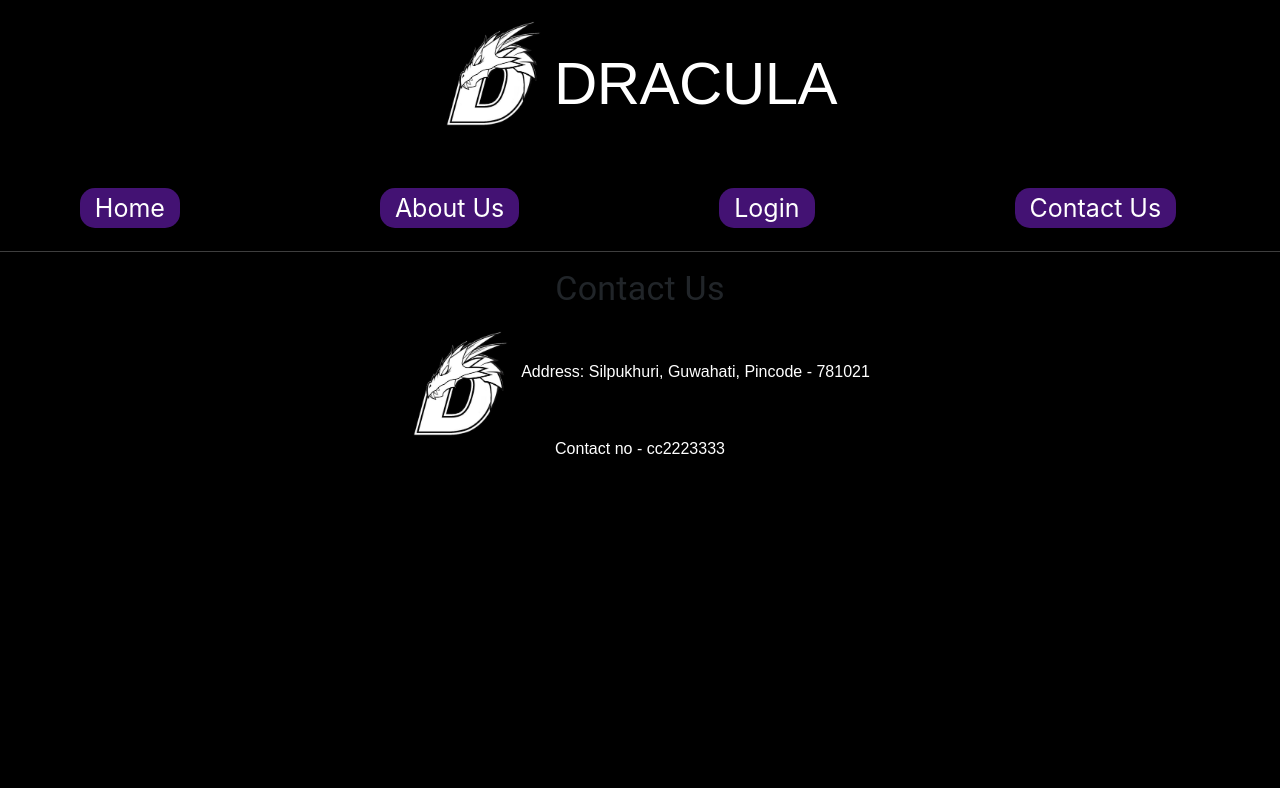
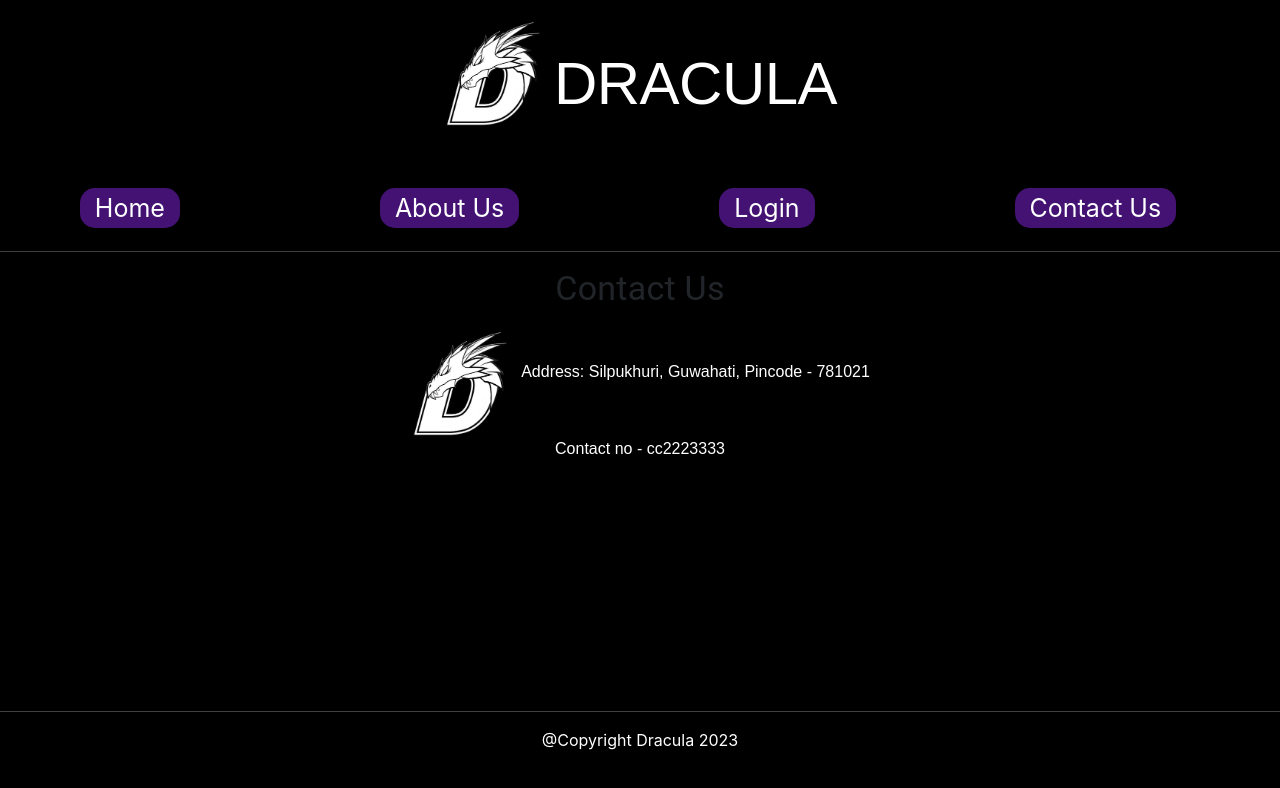
Before and after one commit to hrishiraj102/DraculaClient, a React (Create React App) app: page /contact in a window 1280 px wide. Shown: the top 788 px of the page. Built offline with nearby package versions, Linux system fonts and the light colour scheme.

Commit message:
Axios remove from productcall,Foorter fix

```diff
--- /dev/null
+++ b/src/components/Footer.jsx
@@ -0,0 +1,16 @@
+import { Typography } from "@mui/material"
+
+function Footer (){
+    return (
+        <>
+        <hr style={{color:"white"}} />
+        <Typography variant="h7" sx={{color:"white"}}>
+            @Copyright Dracula 2023
+
+        </Typography>
+        </>
+
+    )
+}
+
+export default Footer
--- a/src/components/ProductCall.js
+++ b/src/components/ProductCall.js
@@ -1,21 +1,19 @@
-import { Container, Grid, Typography } from "@mui/material";
+import {Grid, Typography } from "@mui/material";
 import { Box } from "@mui/system";
-import axios from "axios";
-import { Button } from "bootstrap";
+
 import { useEffect, useState } from "react";
-import { json } from "react-router-dom";
+
 import "./ProductList.css"
 import SlideShow from "./SlideShow";
-
+import productsData from "./productsAPI.json"
+import Footer from "./Footer";
 
 function ProductCall() {
     var [product, setProduct] = useState([]);
-    var url = "http://localhost:8080/products";
+    //var url = "http://localhost:8080/products";
 
     useEffect(() => {
-        axios.get(url)
-            .then(res => setProduct(res.data))
-            .then(error => console.error("Error" + error));
+        setProduct(productsData.products)
     }, []);
 
     return (
@@ -35,7 +33,7 @@ function ProductCall() {
                     {product.map((item) =>
                         <Grid sx={{ display: "flex", flexDirection: "column", width: "350px", height: "500px" }} >
                             <Grid >
-                                <img style={{ width: "280px", height: "330px", borderRadius: 5 }} src={item.imageUrl} />
+                                <img style={{ width: "280px", height: "330px", borderRadius: 5 }} src={item.imageUrl} alt="productimage"/>
                             </Grid>
                             <Typography variant="h6" sx={{ color: "white" }}>{item.pname}</Typography>
                             <Typography variant="body" sx={{ color: "white" }}>Price- ₹{item.price}</Typography>
@@ -52,9 +50,7 @@ function ProductCall() {
 
             </Grid>
 
-            <div>
-                <h1 color={"white"}>Footer</h1>
-            </div>
+            <Footer/>
 
         </>
     )
--- a/src/pages/AboutPage.js
+++ b/src/pages/AboutPage.js
@@ -1,3 +1,4 @@
+import Footer from "../components/Footer";
 import SlideShow from "../components/SlideShow";
 
 function AboutPage() {
@@ -6,12 +7,14 @@ function AboutPage() {
     return (
         <div>
             <div>
-                <SlideShow/>
-                </div>
+                <SlideShow />
+            </div>
             <h3 className="text1">About the age</h3>
             <h6 className="text1">Loseum Loseum loseum losem loammm. Loseum Loseum loseum losem loammm
-            Loseum Loseum loseum losem loammm.Loseum Loseum loseum losem loammm.Loseum Loseum loseum losem loammm
-            Loseum Loseum loseum losem loammm.Loseum Loseum loseum losem loammm.Loseum Loseum loseum losem loammm</h6>
+                Loseum Loseum loseum losem loammm.Loseum Loseum loseum losem loammm.Loseum Loseum loseum losem loammm
+                Loseum Loseum loseum losem loammm.Loseum Loseum loseum losem loammm.Loseum Loseum loseum losem loammm</h6>
+
+            <Footer />
         </div>
 
 
--- a/src/pages/ContactPage.jsx
+++ b/src/pages/ContactPage.jsx
@@ -1,4 +1,5 @@
-import { Container, Grid, Typography } from "@mui/material";
+import {  Grid, Typography } from "@mui/material";
+import Footer from "../components/Footer";
 
 function ContactPage(){
 
@@ -21,6 +22,9 @@ function ContactPage(){
 
             </Grid>
         </Grid>
+        <div style={{marginTop:"250px"}}>
+        <Footer />
+        </div>
         </>
 
     )
--- a/src/pages/Login.js
+++ b/src/pages/Login.js
@@ -1,12 +1,14 @@
-import { render } from "@testing-library/react";
+
 import './login.css';
+import Footer from "../components/Footer";
 
-export default function Login(){
+export default function Login() {
 
 
 
 
     return (
+        <>
             <div className="loginbox">
                 <h2 className="lg">Log-in</h2>
                 <div className="userBox">
@@ -21,6 +23,11 @@ export default function Login(){
                         <input type="button" name="login" value="Login" className="submit"></input>
                     </form>
                 </div>
+
             </div>
+
+            <Footer />
+
+        </>
     );
 }
```
Also changed, not shown: src/components/productsAPI.json (renamed from productsAPI.json). Lines whose indentation alone changed are shown as unchanged.
